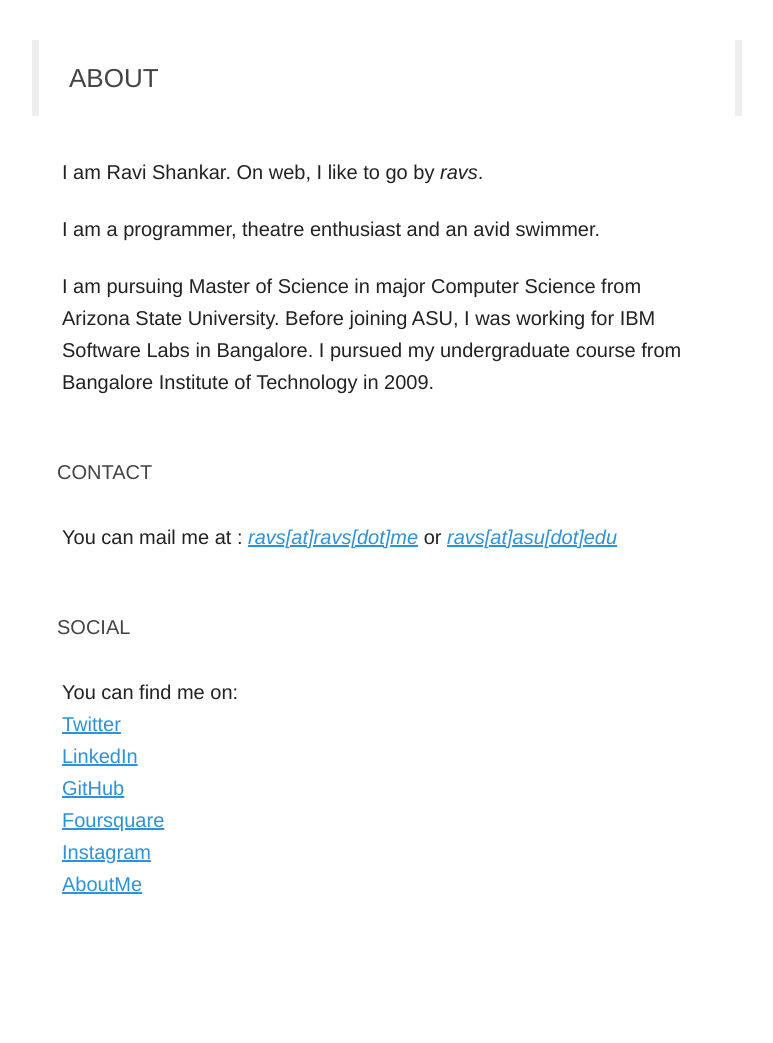
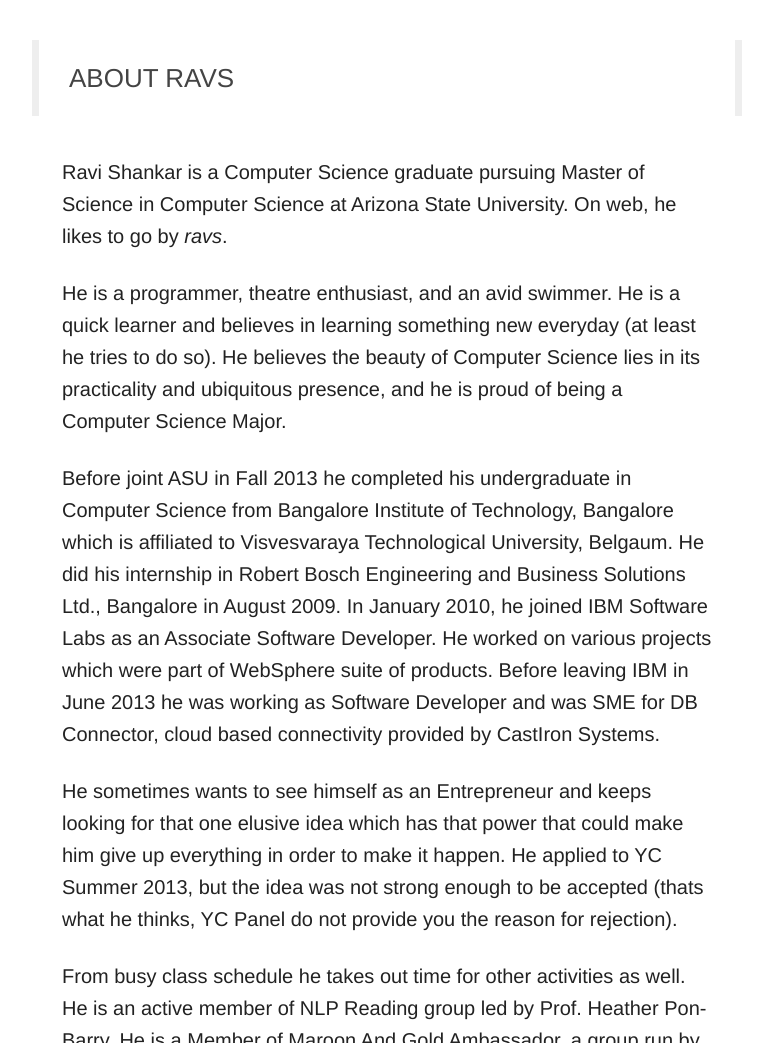
Before and after one commit to ravs/ravs.github.io, a Jekyll site: the page built from about/index.html, in a window 1280 px wide and 1400 px high. Shown: the part 357-1400 px from the top of the window, without its empty margins (253-1026 px from the left). Built offline with Jekyll 4.4.1, drawn with Linux system fonts in a browser that asks for light colours; Markdown is read by kramdown in place of the engine named in the settings; some of the changed text lies outside the part shown.

Commit message:
About update
Added brief about info

```diff
--- a/about/index.html
+++ b/about/index.html
@@ -6,13 +6,21 @@
 y-position: 200
 ---
 
-<h1>{{ page.title }}</h1>
+<h1>{{ page.title }} Ravs</h1>
 
-<p>I am Ravi Shankar. On web, I like to go by <i>ravs</i>.</p>
+<p>Ravi Shankar is a Computer Science graduate pursuing Master of Science in Computer Science
+at Arizona State University. On web, he likes to go by <i>ravs</i>.</p>
 
-<p>I am a programmer, theatre enthusiast and an avid swimmer.</p>
+<p>He is a programmer, theatre enthusiast, and an avid swimmer. He is a quick learner and believes in
+learning something new everyday (at least he tries to do so). He believes the beauty of Computer Science lies in its practicality and ubiquitous presence, and he is proud of being a Computer Science
+Major.</p>
 
-<p>I am pursuing Master of Science in major Computer Science from Arizona State University. Before joining ASU, I was working for IBM Software Labs in Bangalore. I pursued my undergraduate course from Bangalore Institute of Technology in 2009.</p>
+<p>Before joint ASU in Fall 2013 he completed his undergraduate in Computer Science from Bangalore Institute of Technology, Bangalore which is affiliated to Visvesvaraya Technological University, Belgaum. He did his internship in Robert Bosch Engineering and Business Solutions Ltd., Bangalore in August 2009. In January 2010, he joined IBM Software Labs as an Associate Software Developer.
+He worked on various projects which were part of WebSphere suite of products. Before leaving IBM in June 2013 he was working as Software Developer and was SME for DB Connector, cloud based connectivity provided by CastIron Systems.</p>
+
+<p>He sometimes wants to see himself as an Entrepreneur and keeps looking for that one elusive idea which has that power that could make him give up everything in order to make it happen. He applied to YC Summer 2013, but the idea was not strong enough to be accepted (thats what he thinks, YC Panel do not provide you the reason for rejection).</p>
+
+<p>From busy class schedule he takes out time for other activities as well. He is an active member of NLP Reading group led by Prof. Heather Pon-Barry. He is a Member of Maroon And Gold Ambassador, a group run by volunteers to organize events, like Passport to ASU, Club Carnival e.t.c at ASU.</p>
 
 <h2>Contact</h2>
 <p>You can mail me at :&nbsp<span class="mail"><a href="mailto:ravs@ravs.me">ravs[at]ravs[dot]me</a></span>&nbspor&nbsp<span class="mail"><a href="mailto:ravs@asu.edu">ravs[at]asu[dot]edu</a></span></p>
```
